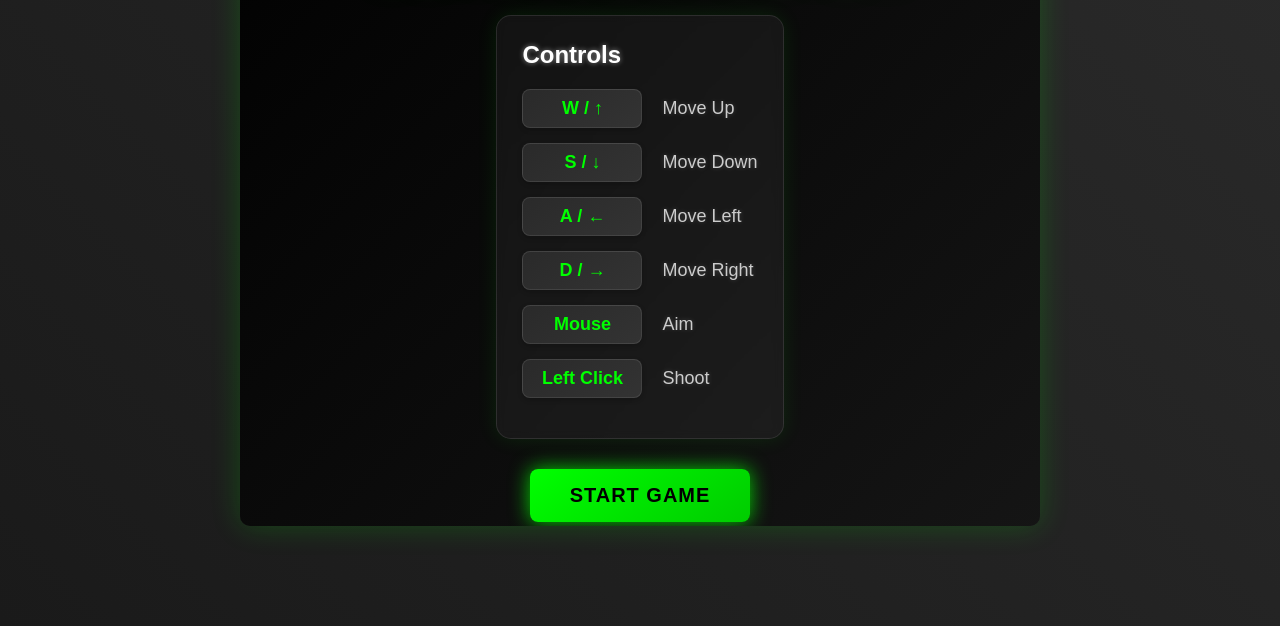
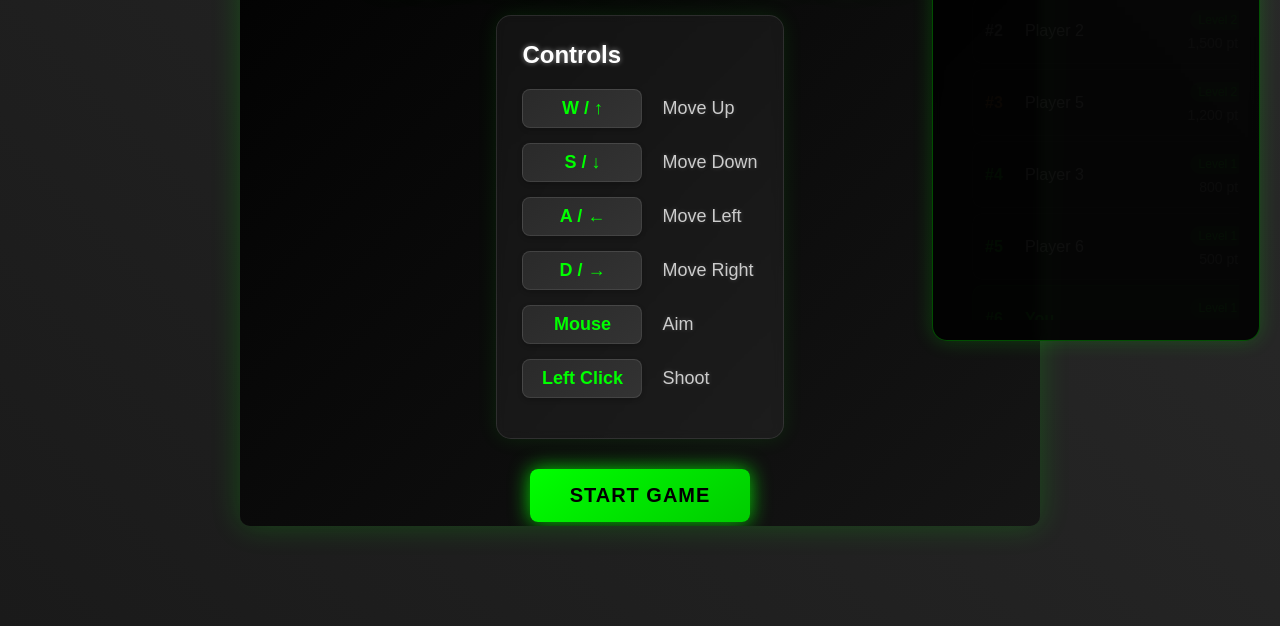
Before and after one commit to Cebucoder/shootmedaddy, a plain HTML site: page index.html in a window 1280 px wide. Shown: the part 174-800 px from the top of the page. Drawn offline with Linux system fonts and the light colour scheme.

Commit message:
Add files via upload

```diff
--- a/game.js
+++ b/game.js
@@ -10,8 +10,8 @@ const startButton = document.getElementById('startButton');
 const restartButton = document.getElementById('restartButton');
 
 // Set canvas size
-canvas.width = 800;
-canvas.height = 600;
+canvas.width = 850;
+canvas.height = 700;
 
 // Game state
 let score = 0;
--- a/index.html
+++ b/index.html
@@ -53,5 +53,6 @@
         </div>
     </div>
     <script src="game.js"></script>
+    <script src="online-tracker.js"></script>
 </body>
 </html>
--- /dev/null
+++ b/online-tracker.js
@@ -0,0 +1,277 @@
+// Online player tracking system
+class OnlineTracker {
+    constructor() {
+        this.players = new Map();
+        this.currentPlayer = null;
+        this.leaderboardElement = null;
+        this.initializeUI();
+    }
+
+    initializeUI() {
+        // Create leaderboard container
+        const leaderboardContainer = document.createElement('div');
+        leaderboardContainer.id = 'leaderboard-container';
+        leaderboardContainer.style.cssText = `
+            position: fixed;
+            top: 20px;
+            right: 20px;
+            background: rgba(0, 0, 0, 0.85);
+            padding: 20px;
+            border-radius: 15px;
+            color: white;
+            font-family: 'Arial', sans-serif;
+            z-index: 1000;
+            min-width: 280px;
+            box-shadow: 0 0 20px rgba(0, 255, 0, 0.2);
+            border: 1px solid rgba(0, 255, 0, 0.3);
+            backdrop-filter: blur(5px);
+            transition: all 0.3s ease;
+        `;
+
+        // Create leaderboard header
+        const header = document.createElement('div');
+        header.style.cssText = `
+            display: flex;
+            align-items: center;
+            margin-bottom: 15px;
+            padding-bottom: 10px;
+            border-bottom: 2px solid rgba(0, 255, 0, 0.3);
+        `;
+
+        // Create online indicator
+        const onlineIndicator = document.createElement('div');
+        onlineIndicator.style.cssText = `
+            width: 10px;
+            height: 10px;
+            background: #00ff00;
+            border-radius: 50%;
+            margin-right: 10px;
+            box-shadow: 0 0 10px #00ff00;
+            animation: pulse 2s infinite;
+        `;
+
+        // Create title
+        const title = document.createElement('h3');
+        title.textContent = 'Online Players';
+        title.style.cssText = `
+            margin: 0;
+            color: #00ff00;
+            font-size: 20px;
+            text-transform: uppercase;
+            letter-spacing: 1px;
+            flex-grow: 1;
+        `;
+
+        // Create player count
+        const playerCount = document.createElement('span');
+        playerCount.id = 'player-count';
+        playerCount.style.cssText = `
+            background: rgba(0, 255, 0, 0.2);
+            padding: 5px 10px;
+            border-radius: 10px;
+            font-size: 14px;
+            color: #00ff00;
+        `;
+
+        // Add elements to header
+        header.appendChild(onlineIndicator);
+        header.appendChild(title);
+        header.appendChild(playerCount);
+
+        // Create leaderboard list
+        this.leaderboardElement = document.createElement('ul');
+        this.leaderboardElement.style.cssText = `
+            list-style: none;
+            padding: 0;
+            margin: 0;
+            max-height: 400px;
+            overflow-y: auto;
+            scrollbar-width: thin;
+            scrollbar-color: #00ff00 rgba(0, 255, 0, 0.1);
+        `;
+
+        // Add custom scrollbar styles
+        const style = document.createElement('style');
+        style.textContent = `
+            #leaderboard-container ul::-webkit-scrollbar {
+                width: 6px;
+            }
+            #leaderboard-container ul::-webkit-scrollbar-track {
+                background: rgba(0, 255, 0, 0.1);
+                border-radius: 3px;
+            }
+            #leaderboard-container ul::-webkit-scrollbar-thumb {
+                background: #00ff00;
+                border-radius: 3px;
+            }
+            @keyframes pulse {
+                0% { opacity: 1; }
+                50% { opacity: 0.5; }
+                100% { opacity: 1; }
+            }
+            @keyframes slideIn {
+                from { transform: translateX(20px); opacity: 0; }
+                to { transform: translateX(0); opacity: 1; }
+            }
+        `;
+        document.head.appendChild(style);
+
+        // Add elements to container
+        leaderboardContainer.appendChild(header);
+        leaderboardContainer.appendChild(this.leaderboardElement);
+        document.body.appendChild(leaderboardContainer);
+    }
+
+    updatePlayer(playerId, data) {
+        this.players.set(playerId, {
+            ...this.players.get(playerId),
+            ...data,
+            lastUpdate: Date.now()
+        });
+        this.updateLeaderboard();
+    }
+
+    removePlayer(playerId) {
+        this.players.delete(playerId);
+        this.updateLeaderboard();
+    }
+
+    updateLeaderboard() {
+        if (!this.leaderboardElement) return;
+
+        // Update player count
+        const playerCount = document.getElementById('player-count');
+        if (playerCount) {
+            playerCount.textContent = `${this.players.size} Players`;
+        }
+
+        // Clear current leaderboard
+        this.leaderboardElement.innerHTML = '';
+
+        // Sort players by score
+        const sortedPlayers = Array.from(this.players.entries())
+            .sort(([, a], [, b]) => b.score - a.score);
+
+        // Add players to leaderboard
+        sortedPlayers.forEach(([id, player], index) => {
+            const playerElement = document.createElement('li');
+            playerElement.style.cssText = `
+                padding: 12px;
+                margin: 5px 0;
+                border-radius: 10px;
+                background: ${id === this.currentPlayer ? 'rgba(0, 255, 0, 0.1)' : 'rgba(255, 255, 255, 0.05)'};
+                display: flex;
+                justify-content: space-between;
+                align-items: center;
+                transition: all 0.3s ease;
+                animation: slideIn 0.3s ease;
+                border: 1px solid ${id === this.currentPlayer ? 'rgba(0, 255, 0, 0.3)' : 'rgba(255, 255, 255, 0.1)'};
+            `;
+
+            const playerInfo = document.createElement('div');
+            playerInfo.style.cssText = `
+                display: flex;
+                align-items: center;
+                gap: 10px;
+            `;
+
+            // Add rank
+            const rank = document.createElement('span');
+            rank.textContent = `#${index + 1}`;
+            rank.style.cssText = `
+                color: ${index === 0 ? '#ffd700' : index === 1 ? '#c0c0c0' : index === 2 ? '#cd7f32' : '#00ff00'};
+                font-weight: bold;
+                font-size: 16px;
+                min-width: 30px;
+            `;
+
+            // Add player name
+            const nameElement = document.createElement('span');
+            nameElement.textContent = player.name || 'Player ' + id;
+            nameElement.style.cssText = `
+                color: ${id === this.currentPlayer ? '#00ff00' : 'white'};
+                font-weight: ${id === this.currentPlayer ? 'bold' : 'normal'};
+                font-size: 16px;
+            `;
+
+            const statsElement = document.createElement('div');
+            statsElement.style.cssText = `
+                display: flex;
+                flex-direction: column;
+                align-items: flex-end;
+                gap: 5px;
+            `;
+
+            // Add level badge
+            const levelBadge = document.createElement('div');
+            levelBadge.textContent = `Level ${player.level}`;
+            levelBadge.style.cssText = `
+                background: rgba(0, 255, 0, 0.2);
+                padding: 3px 8px;
+                border-radius: 10px;
+                font-size: 12px;
+                color: #00ff00;
+            `;
+
+            // Add score
+            const scoreElement = document.createElement('div');
+            scoreElement.textContent = `${player.score.toLocaleString()} pts`;
+            scoreElement.style.cssText = `
+                color: #aaa;
+                font-size: 14px;
+            `;
+
+            playerInfo.appendChild(rank);
+            playerInfo.appendChild(nameElement);
+            statsElement.appendChild(levelBadge);
+            statsElement.appendChild(scoreElement);
+            playerElement.appendChild(playerInfo);
+            playerElement.appendChild(statsElement);
+            this.leaderboardElement.appendChild(playerElement);
+        });
+    }
+
+    setCurrentPlayer(playerId) {
+        this.currentPlayer = playerId;
+        this.updateLeaderboard();
+    }
+}
+
+// Create global tracker instance
+const onlineTracker = new OnlineTracker();
+
+// Mock function to simulate receiving player updates
+function simulatePlayerUpdates() {
+    // Update current player
+    onlineTracker.setCurrentPlayer('player1');
+    onlineTracker.updatePlayer('player1', {
+        name: 'You',
+        level: window.currentLevel || 1,
+        score: window.score || 0
+    });
+
+    // Simulate other players
+    const mockPlayers = [
+        { id: 'player2', name: 'Player 2', level: 2, score: 1500 },
+        { id: 'player3', name: 'Player 3', level: 1, score: 800 },
+        { id: 'player4', name: 'Player 4', level: 3, score: 2500 },
+        { id: 'player5', name: 'Player 5', level: 2, score: 1200 },
+        { id: 'player6', name: 'Player 6', level: 1, score: 500 }
+    ];
+
+    mockPlayers.forEach(player => {
+        onlineTracker.updatePlayer(player.id, {
+            name: player.name,
+            level: player.level,
+            score: player.score
+        });
+    });
+}
+
+// Update the leaderboard every second
+setInterval(() => {
+    simulatePlayerUpdates();
+}, 1000);
+
+// Export the tracker for use in other files
+window.onlineTracker = onlineTracker;
```
